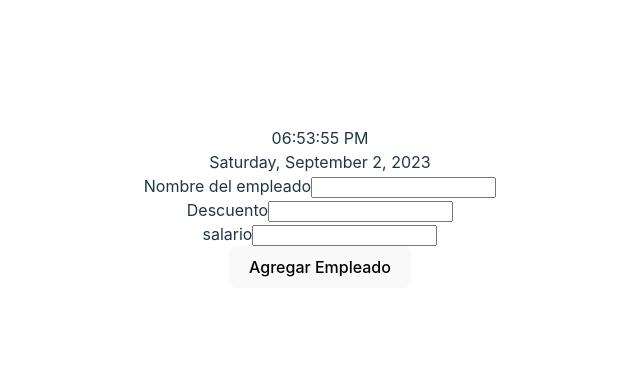
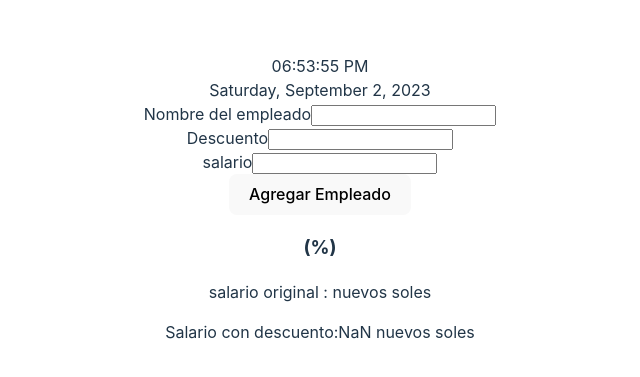
Before and after one commit to victorvzn/date, a React (Vite) app: page / in a window 1280 px wide. Shown: the part 193-570 px from the top of the page, without its empty margins (320-960 px from the left). Built offline with nearby package versions, Linux system fonts and the light colour scheme.

Commit message:
empleado

```diff
--- a/src/App.jsx
+++ b/src/App.jsx
@@ -1,6 +1,7 @@
 import { useState } from 'react'
 import Clock from './components/Clock'
 import EmployeeForm from './components/EmployeeForm'
+import Employee from './components/Employee'
 import './App.css'
 
 function App() {
@@ -10,6 +11,9 @@ function App() {
     <>
      <Clock/>
     <EmployeeForm/>
+    <Employee/>
+
+
     </>
   )
 }
--- /dev/null
+++ b/src/components/Employee.jsx
@@ -0,0 +1,21 @@
+import React from "react";
+
+const Employee = ({id,name,discount,salary}) => {
+  const calculateDiscountSalary = (salary, discount) => {
+    return salary - (salary * discount) / 100;
+  };
+
+  const discountSalary = calculateDiscountSalary(salary, discount);
+
+  return (
+    <div>
+      <h3>
+        {name}({discount}%)
+      </h3>
+      <p>salario original : {salary} nuevos soles</p>
+      <p>Salario con descuento:{discountSalary} nuevos soles</p>
+    </div>
+  );
+};
+
+export default Employee;
```
